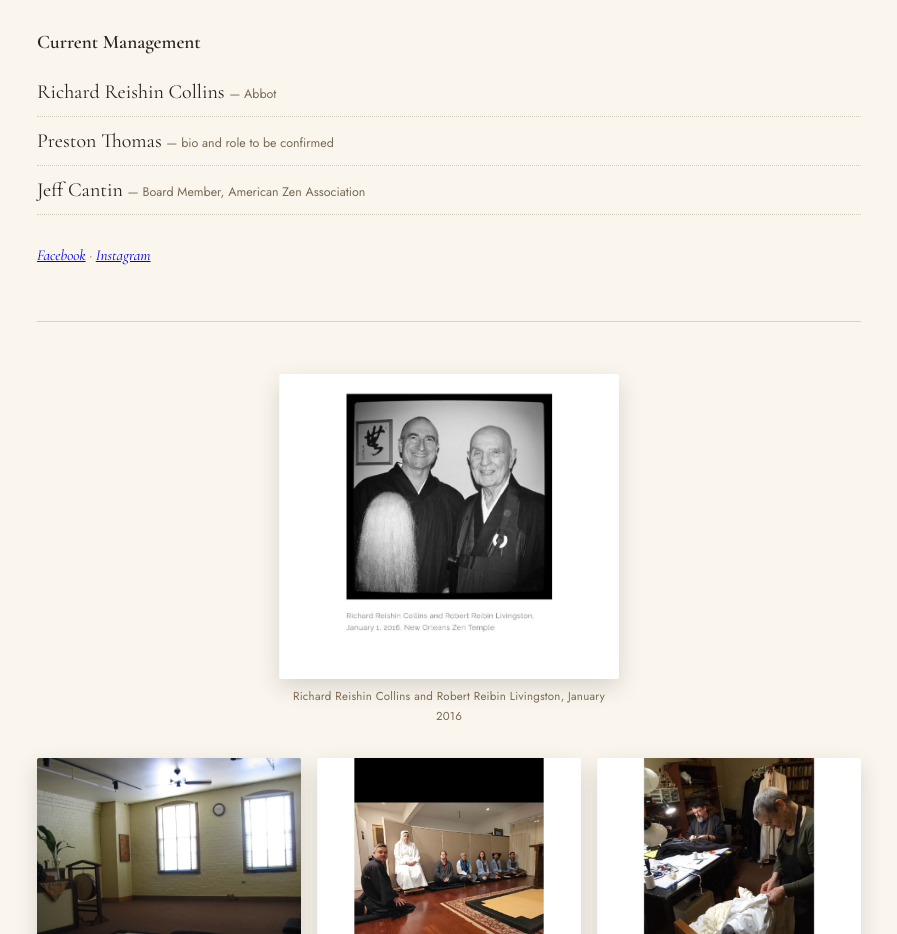
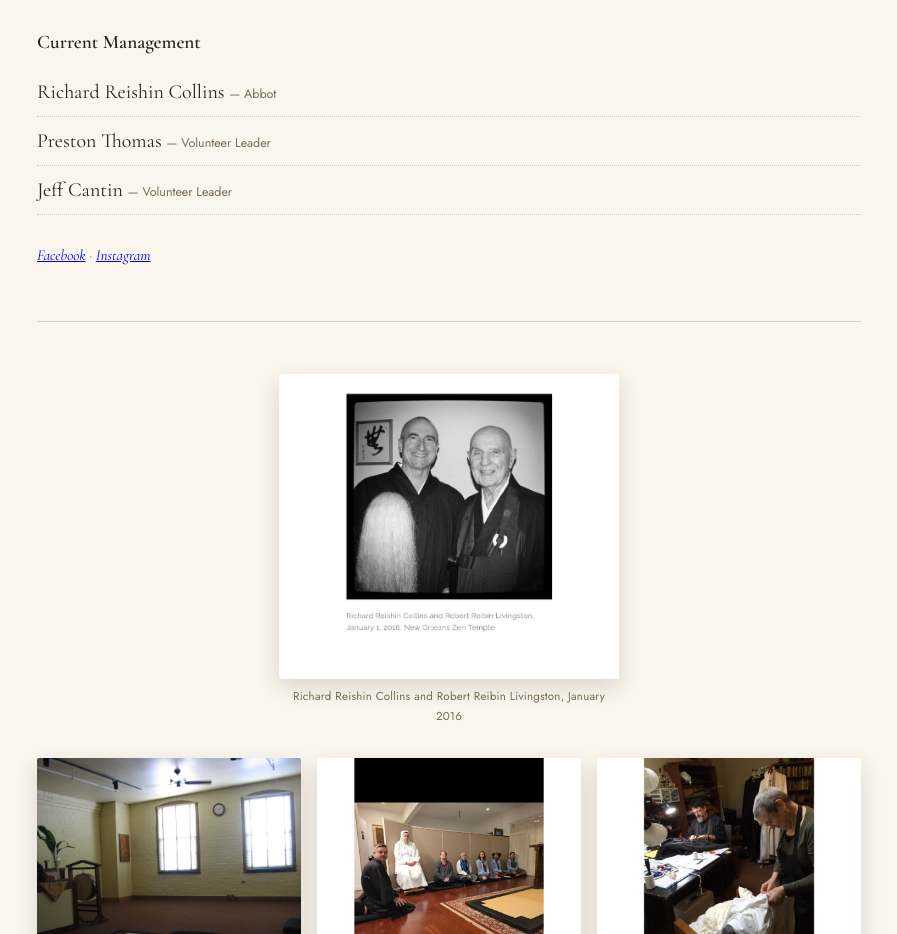
Before and after one commit to jdcantin/zen-nozt-site, a plain HTML site: page about.html in a window 1280 px wide. Shown: the part 1220-2154 px from the top of the page, without its empty margins (191-1088 px from the left). Drawn offline with nearby package versions, Linux system fonts and the light colour scheme.

Commit message:
About: Preston and Jeff listed as Volunteer Leader

```diff
--- a/about.html
+++ b/about.html
@@ -42,8 +42,8 @@
 <h3>Current Management</h3>
 <ul class="roster">
   <li>Richard Reishin Collins <span class="role">&mdash; Abbot</span></li>
-  <li>Preston Thomas <span class="role">&mdash; bio and role to be confirmed</span></li>
-  <li>Jeff Cantin <span class="role">&mdash; Board Member, American Zen Association</span></li>
+  <li>Preston Thomas <span class="role">&mdash; Volunteer Leader</span></li>
+  <li>Jeff Cantin <span class="role">&mdash; Volunteer Leader</span></li>
 </ul>
 <p class="note-soft"><a href="https://facebook.com/zentemplenola">Facebook</a> &middot; <a href="https://instagram.com/noztinfo">Instagram</a></p>
 <hr class="divider">
```
